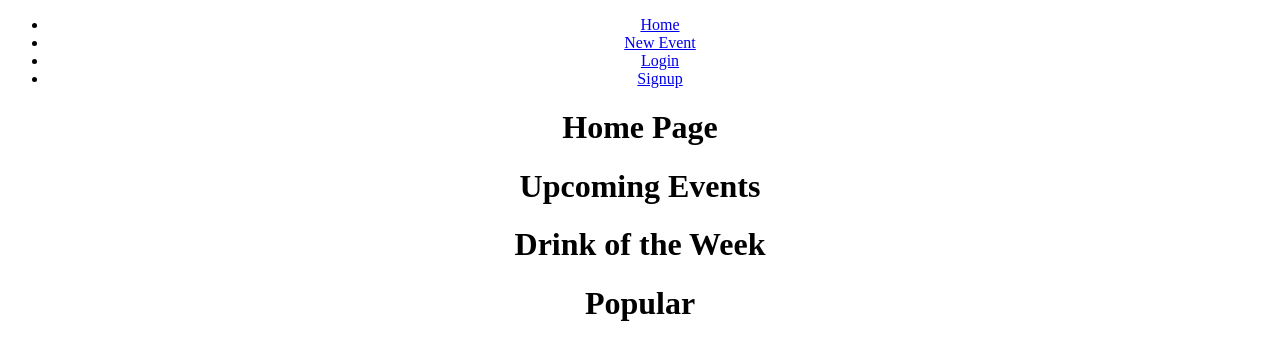
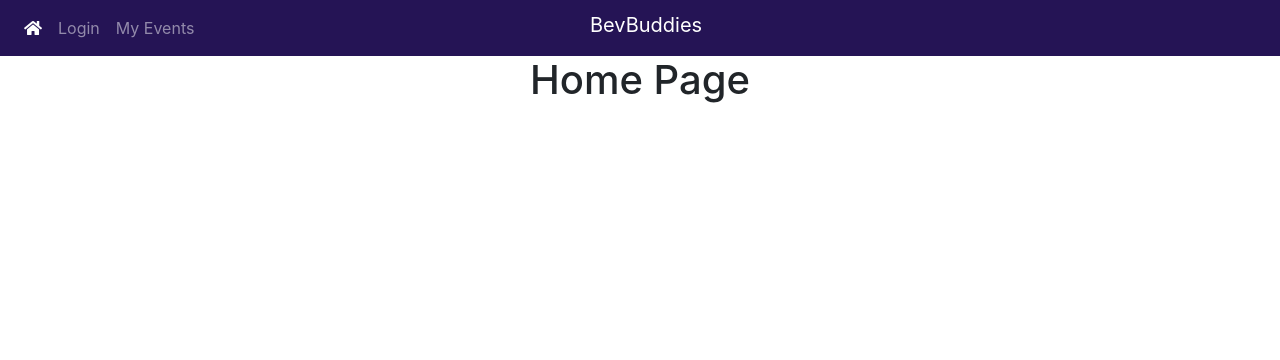
Before and after one commit to CSimoneCode/Hackathon, a React (Create React App) app: page / in a window 1280 px wide. Shown: the top 360 px of the page. Built offline with nearby package versions, Linux system fonts and the light colour scheme.

Commit message:
JS9 - added a navbar
Signed-off-by: jsans24 <jsans24@gmail.com>

```diff
--- a/public/index.html
+++ b/public/index.html
@@ -10,6 +10,7 @@
       content="Web site created using create-react-app"
     />
     <link rel="apple-touch-icon" href="%PUBLIC_URL%/logo192.png" />
+    <link rel="stylesheet" href="https://cdn.jsdelivr.net/npm/bootstrap@4.5.3/dist/css/bootstrap.min.css" integrity="sha384-TX8t27EcRE3e/ihU7zmQxVncDAy5uIKz4rEkgIXeMed4M0jlfIDPvg6uqKI2xXr2" crossorigin="anonymous">
     <link rel="stylesheet" href="https://cdnjs.cloudflare.com/ajax/libs/font-awesome/5.15.1/css/all.min.css" integrity="sha512-+4zCK9k+qNFUR5X+cKL9EIR+ZOhtIloNl9GIKS57V1MyNsYpYcUrUeQc9vNfzsWfV28IaLL3i96P9sdNyeRssA==" crossorigin="anonymous" />
     <!--
       manifest.json provides metadata used when your web app is installed on a
@@ -40,5 +41,7 @@
       To begin the development, run `npm start` or `yarn start`.
       To create a production bundle, use `npm run build` or `yarn build`.
     -->
+    <script src="https://code.jquery.com/jquery-3.5.1.slim.min.js" integrity="sha384-DfXdz2htPH0lsSSs5nCTpuj/zy4C+OGpamoFVy38MVBnE+IbbVYUew+OrCXaRkfj" crossorigin="anonymous"></script>
+    <script src="https://cdn.jsdelivr.net/npm/bootstrap@4.5.3/dist/js/bootstrap.bundle.min.js" integrity="sha384-ho+j7jyWK8fNQe+A12Hb8AhRq26LrZ/JpcUGGOn+Y7RsweNrtN/tE3MoK7ZeZDyx" crossorigin="anonymous"></script>
   </body>
 </html>
--- a/src/App.css
+++ b/src/App.css
@@ -36,3 +36,20 @@
     transform: rotate(360deg);
   }
 }
+
+.navbar {
+  position: relative;
+  background: #251455;
+}
+.navbar-brand {
+  position: absolute;
+  left: 50%;
+  margin-left: -50px !important;  /* 50% of your logo width */
+  top: 5px;
+  display: block;
+}
+
+.vendorCard {
+  width: 747px;
+  height: 362px;
+}
--- a/src/App.js
+++ b/src/App.js
@@ -7,6 +7,7 @@ import RegisterPage from './pages/RegisterPage';
 import NewEvent from './pages/NewEventPage';
 import VendorList from './pages/VendorList';
 import DrinkList from './pages/DrinkList';
+import Footer from './components/Footer';
 
 function App() {
   return (
@@ -20,6 +21,7 @@ function App() {
         <Route path="/vendors" component={VendorList} />
         <Route path="/drinks" component={DrinkList} />
       </Switch>
+      {/* <Footer /> */}
     </div>
   );
 }
--- a/src/components/DrinkCard.js
+++ b/src/components/DrinkCard.js
@@ -6,7 +6,7 @@ const DrinkCard = (props) => {
       <h1>{props.drink.name}</h1>
       <p>{props.drink.ingredients}</p>
       <div className="priceTag">{props.drink.price}</div>
-      {props.drink.alcoholic && <i class="fas fa-cocktail"></i>}
+      {props.drink.alcoholic && <i className="fas fa-cocktail"></i>}
     </div>
   )
 }
--- /dev/null
+++ b/src/components/Footer.js
@@ -0,0 +1,15 @@
+import React from 'react';
+
+const Footer = () => {
+  return(
+    <footer class="page-footer font-small blue">
+
+  <div class="footer-copyright text-center py-3">© 2020 Copyright:
+    <a href="https://mdbootstrap.com/"> MDBootstrap.com</a>
+  </div>
+
+</footer>
+  );
+};
+
+export default Footer;
--- a/src/components/Navbar.js
+++ b/src/components/Navbar.js
@@ -3,13 +3,27 @@ import React from 'react';
 
 const Navbar = (props) => {
   return (
-    <nav>
-      <ul>
-        <li><a href="/">Home</a></li>
-        <li><a href="/events/new">New Event</a></li>
-        <li><a href="/login">Login</a></li>
-        <li><a href="/signup">Signup</a></li>
-      </ul>
+    <nav className="navbar navbar-expand-md navbar-dark">
+      <div className="d-md-flex d-block flex-row mx-md-auto mx-0">
+        <a className="navbar-brand" href="#">BevBuddies</a>
+      </div>
+      <button className="navbar-toggler" type="button" data-toggle="collapse" data-target="#navbarsExample04" aria-controls="navbarsExample04" aria-expanded="false" aria-label="Toggle navigation">
+        <span className="navbar-toggler-icon"></span>
+      </button>
+
+      <div className="collapse navbar-collapse" id="navbarsExample04">
+        <ul className="navbar-nav mr-auto">
+          <li className="nav-item active">
+            <a className="nav-link" href="/"><i class="fas fa-home"></i></a>
+          </li>
+          <li className="nav-item">
+            <a className="nav-link" href="/login">Login</a>
+          </li>
+          <li className="nav-item">
+            <a className="nav-link" href="#">My Events</a>
+          </li>
+        </ul>
+      </div>
     </nav>
   )
 }
--- a/src/components/SponsoredContent.js
+++ /dev/null
@@ -1,12 +0,0 @@
-import React from 'react';
-
-const SponsoredContent = (props) => {
-  return (
-    <>
-      <h1>Drink of the Week</h1>
-      <h1>Popular</h1>
-    </>
-  )
-}
-
-export default SponsoredContent;
--- a/src/components/UpcomingEvents.js
+++ b/src/components/UpcomingEvents.js
@@ -2,7 +2,9 @@ import React from 'react';
 
 const UpcomingEvents = (props) => {
   return (
-    <h1>Upcoming Events</h1>
+    <div className="upcomingEvents">
+
+    </div>
   )
 }
 
--- a/src/pages/HomePage.js
+++ b/src/pages/HomePage.js
@@ -1,5 +1,4 @@
 import React from 'react';
-import SponsoredContent from '../components/SponsoredContent';
 import UpcomingEvents from '../components/UpcomingEvents';
 
 const HomePage = (props) => {
@@ -7,7 +6,6 @@ const HomePage = (props) => {
     <>
       <h1>Home Page</h1>
       <UpcomingEvents />
-      <SponsoredContent />
     </>
   )
 }
```
